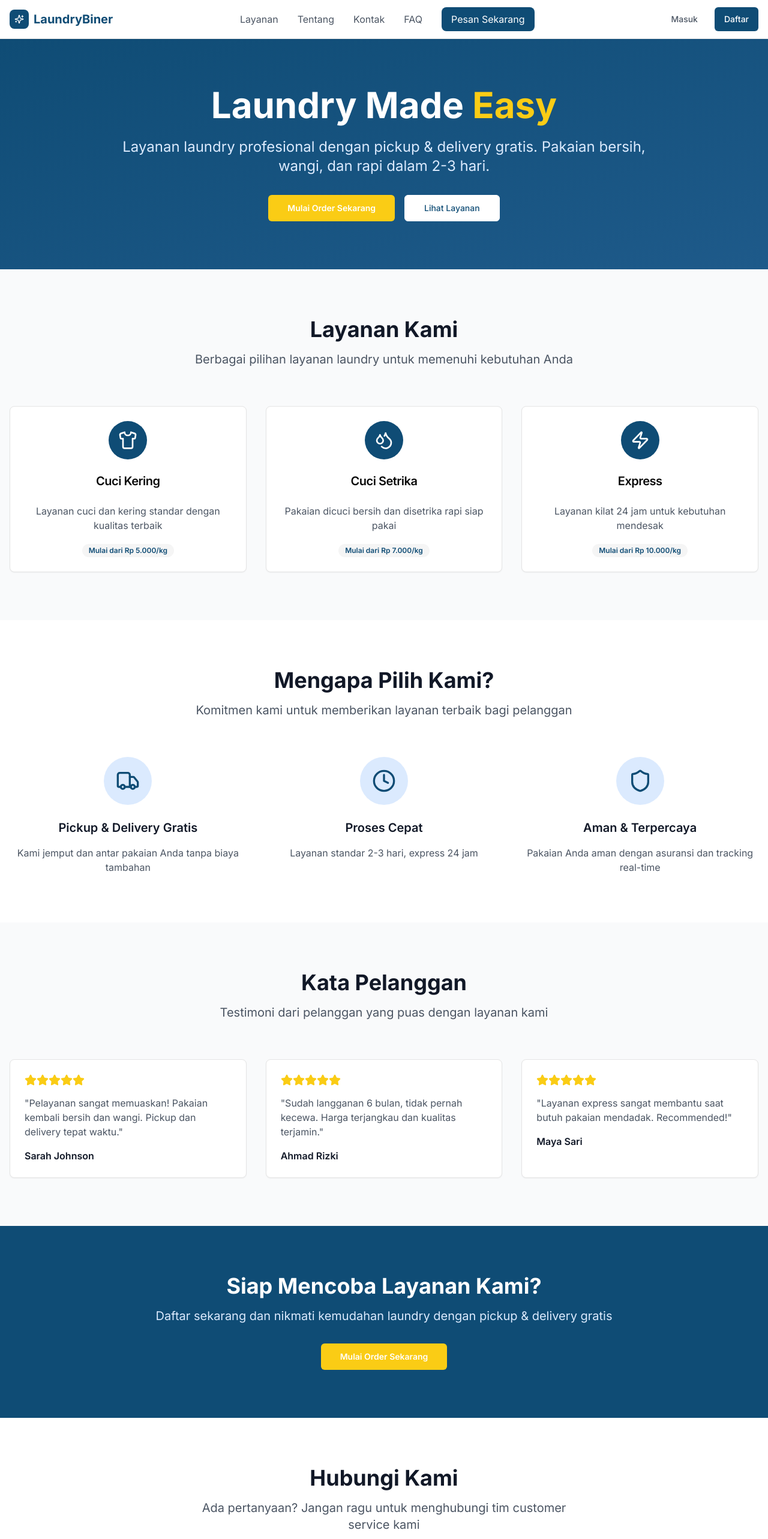
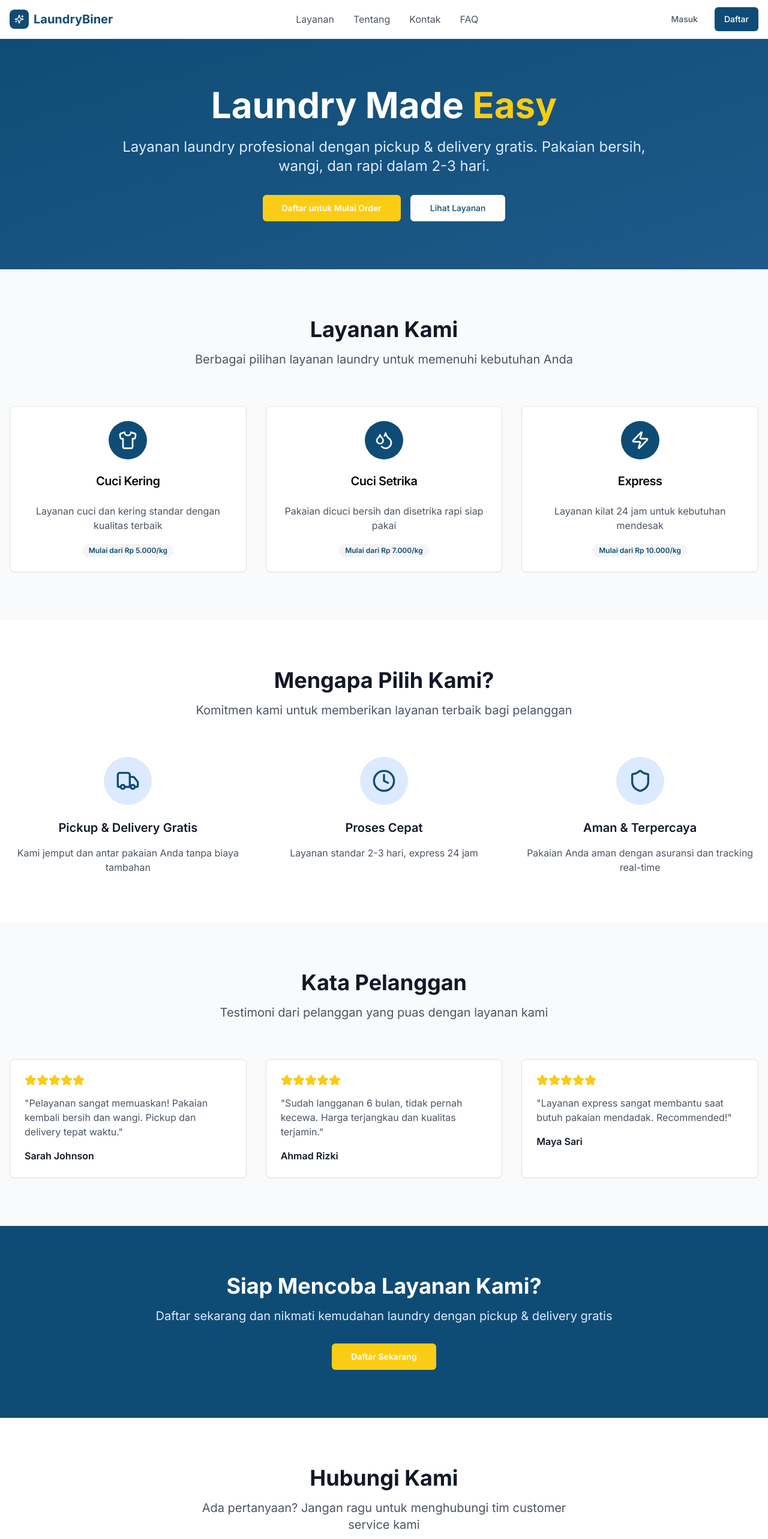
Before and after one commit to izzq8/laundrybiner, a Next.js app: page / in a window 1280 px wide. Shown: the top 2566 px of the page at 60% size. Built offline with nearby package versions, Linux system fonts and the light colour scheme.

Commit message:
Fix landing paga : while user not login that user wil not create orders.

```diff
--- a/app/page.tsx
+++ b/app/page.tsx
@@ -118,15 +118,16 @@ export default function HomePage() {
               </Link>
               <Link href="/faq" className="text-gray-600 hover:text-[#0F4C75] transition-colors">
                 FAQ
-              </Link>
-              {isLoggedIn && (
+              </Link>              {isLoggedIn && (
                 <Link href="/orders" className="text-gray-600 hover:text-[#0F4C75] transition-colors">
                   Pesanan Saya
                 </Link>
               )}
+              {isLoggedIn && (
                 <Link href="/order" className="text-white bg-[#0F4C75] hover:bg-[#0F4C75]/90 px-4 py-2 rounded-lg transition-colors">
                   Pesan Sekarang
                 </Link>
+              )}
             </nav>
 
             {/* Auth Buttons */}
@@ -167,15 +168,26 @@ export default function HomePage() {
                 </Link>
                 <Link href="#contact" className="text-gray-600 hover:text-[#0F4C75] transition-colors">
                   Kontak
-                </Link>
-                <Link href="/faq" className="text-gray-600 hover:text-[#0F4C75] transition-colors">
+                </Link>                <Link href="/faq" className="text-gray-600 hover:text-[#0F4C75] transition-colors">
                   FAQ
                 </Link>
+                {isLoggedIn && (
+                  <Link href="/orders" className="text-gray-600 hover:text-[#0F4C75] transition-colors">
+                    Pesanan Saya
+                  </Link>
+                )}
                 <div className="flex flex-col gap-2 pt-4 border-t">
                   {isLoggedIn ? (
+                    <>
+                      <Link href="/order">
+                        <Button className="w-full bg-yellow-400 hover:bg-yellow-500 text-white font-semibold mb-2">
+                          Pesan Sekarang
+                        </Button>
+                      </Link>
                       <Link href="/dashboard">
                         <Button className="w-full bg-[#0F4C75] hover:bg-[#0F4C75]/90 text-white">Dashboard</Button>
                       </Link>
+                    </>
                   ) : (
                     <>
                       <Link href="/auth/signin">
@@ -206,11 +218,19 @@ export default function HomePage() {
               Layanan laundry profesional dengan pickup & delivery gratis. Pakaian bersih, wangi, dan rapi dalam 2-3
               hari.
             </p>            <div className="flex flex-col sm:flex-row gap-4 justify-center">
+              {isLoggedIn ? (
                 <Link href="/order">
                   <Button size="lg" className="text-white bg-yellow-400 hover:bg-yellow-500 font-semibold px-8 py-3">
                     Mulai Order Sekarang
                   </Button>
                 </Link>
+              ) : (
+                <Link href="/auth/signup">
+                  <Button size="lg" className="text-white bg-yellow-400 hover:bg-yellow-500 font-semibold px-8 py-3">
+                    Daftar untuk Mulai Order
+                  </Button>
+                </Link>
+              )}
               <Link href="#services">
                 <Button
                   size="lg"
@@ -311,15 +331,22 @@ export default function HomePage() {
       {/* CTA Section */}
       <section className="py-20 bg-[#0F4C75] text-white">
         <div className="container mx-auto px-4 text-center">
-          <h2 className="text-3xl md:text-4xl font-bold mb-4">Siap Mencoba Layanan Kami?</h2>
-          <p className="text-xl mb-8 text-blue-100">
+          <h2 className="text-3xl md:text-4xl font-bold mb-4">Siap Mencoba Layanan Kami?</h2>          <p className="text-xl mb-8 text-blue-100">
             Daftar sekarang dan nikmati kemudahan laundry dengan pickup & delivery gratis
           </p>
-          <Link href={isLoggedIn ? "/order/create" : "/auth/signup"}>
+          {isLoggedIn ? (
+            <Link href="/order/create">
               <Button size="lg" className="text-white bg-yellow-400 hover:bg-yellow-500 font-semibold px-8 py-3">
                 Mulai Order Sekarang
               </Button>
             </Link>
+          ) : (
+            <Link href="/auth/signup">
+              <Button size="lg" className="text-white bg-yellow-400 hover:bg-yellow-500 font-semibold px-8 py-3">
+                Daftar Sekarang
+              </Button>
+            </Link>
+          )}
         </div>
       </section>
 
```
Lines whose indentation alone changed are shown as unchanged.
